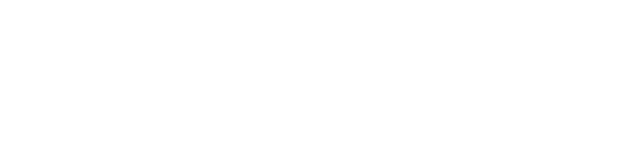
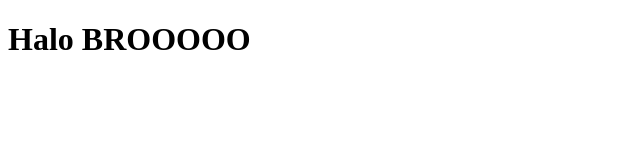
Before and after one commit to KudaT3rbang/coba-sourcetree, a plain HTML site: page index.html in a window 1280 px wide. Shown: the whole page, without its empty margins (0-640 px from the left). Drawn offline with Linux system fonts and the light colour scheme.

Commit message:
h1 Coba branch

```diff
--- a/index.html
+++ b/index.html
@@ -3,4 +3,7 @@
     <head>
         <title>Halo</title>
     </head>
+    <body>
+        <h1>Halo BROOOOO</h1>
+    </body>
 </html>
```
